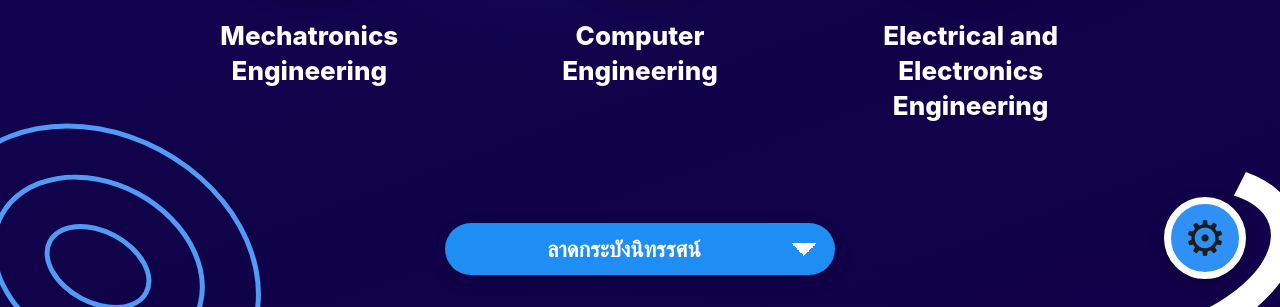
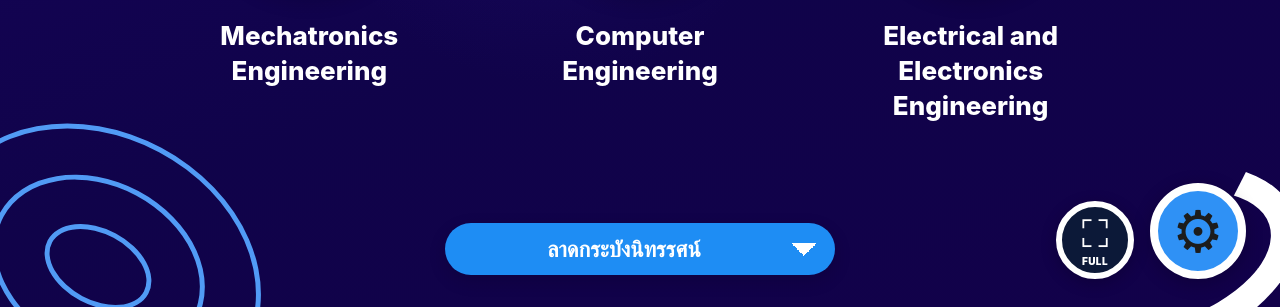
Before and after one commit to Mocsipa/KOSEN-VOTE, a plain HTML site: page index.html in a window 1280 px wide. Shown: the part 493-800 px from the top of the page. Drawn offline with Linux system fonts and the light colour scheme.

Commit message:
Add files via upload

```diff
--- a/index.html
+++ b/index.html
@@ -32,11 +32,13 @@ button{touch-action:manipulation}
 .brand{height:88px;margin-top:4px;display:flex;align-items:center;justify-content:center}.brand img{height:100%;width:auto;max-width:330px;object-fit:contain}
 h1{font-size:clamp(42px,4.55vw,73px);line-height:1;margin:10px 0 8px;font-weight:950;letter-spacing:.5px;text-align:center}
 .subtitle{font-size:clamp(25px,2.8vw,44px);font-weight:400;letter-spacing:1px;margin-bottom:24px}
-.top-actions{position:absolute;right:34px;bottom:28px;top:auto;z-index:5;display:flex;gap:12px;align-items:flex-end}
+.top-actions{position:absolute;right:34px;bottom:28px;top:auto;z-index:5;display:flex;gap:16px;align-items:flex-end}
 .tool-btn{width:70px;height:70px;border:1px solid rgba(255,255,255,.22);border-radius:50%;background:#2f91f5;color:#111;display:flex;flex-direction:column;align-items:center;justify-content:center;gap:2px;cursor:pointer;box-shadow:0 5px 18px rgba(0,0,0,.16)}
-#fullscreenBtn{display:none}
-#settingsBtn{width:82px;height:82px;border:7px solid #fff;background:#2f91f5;color:#1c1c1c;box-shadow:0 4px 16px rgba(0,0,0,.18)}
-#settingsBtn .ico{font-size:48px}
+#fullscreenBtn{display:flex;width:78px;height:78px;border:6px solid #fff;background:#0c1938;color:#fff;box-shadow:0 4px 16px rgba(0,0,0,.22);border-radius:50%;align-items:center;justify-content:center;flex-direction:column}
+#fullscreenBtn .ico{font-size:38px;line-height:1}
+#fullscreenBtn small{font-size:10px;line-height:1;margin-top:2px;font-weight:900}
+#settingsBtn{width:96px;height:96px;border:8px solid #fff;background:#2f91f5;color:#1c1c1c;box-shadow:0 4px 18px rgba(0,0,0,.22);border-radius:50%;display:flex;align-items:center;justify-content:center}
+#settingsBtn .ico{font-size:58px;line-height:1}
 .tool-btn .ico{font-size:30px;line-height:1}.tool-btn small{font-size:9px;font-weight:900;letter-spacing:.4px}.tool-btn:active{transform:scale(.96)}
 .cards{display:grid;grid-template-columns:repeat(3,minmax(200px,1fr));gap:62px;width:min(100%,930px);align-items:start;margin-top:4px}
 .card{text-align:center}.vote-circle{width:225px;aspect-ratio:1;border:8px solid white;border-radius:50%;display:grid;place-items:center;margin:auto;color:#fff;font-size:83px;font-weight:500;cursor:pointer;box-shadow:0 6px 0 rgba(255,255,255,.16) inset,0 7px 18px rgba(0,0,0,.12);transition:transform .12s,filter .12s}
@@ -65,8 +67,8 @@ h1{font-size:clamp(42px,4.55vw,73px);line-height:1;margin:10px 0 8px;font-weight
 /* export modal */
 .export-window{width:min(520px,94vw);padding:26px 34px 24px;text-align:center}.check{width:70px;height:70px;border-radius:50%;background:#27b85c;margin:0 auto 17px;display:grid;place-items:center;font-size:43px;font-weight:900}.export-window h2{font-size:27px;margin:0 0 8px}.export-window p{color:#c8d0e3;margin:5px 0}.export-file{color:#20d95a!important;font-weight:850;word-break:break-word}.export-actions{display:grid;grid-template-columns:1fr 1.15fr;gap:12px;margin-top:22px}.export-tip{font-size:11px;color:#7985a0;margin-top:14px}
 
-@media(max-width:1000px){.top-actions{right:24px;bottom:24px}.tool-btn{width:62px;height:62px}.cards{gap:26px}.vote-circle{width:195px;font-size:70px}.label{font-size:21px}}
-@media(max-width:720px){html,body{overflow:auto}.app{min-height:100dvh;height:auto}.content{min-height:100dvh;padding:18px 16px 18px}.top-actions{position:absolute;right:18px;bottom:18px;margin:0;align-self:auto}.brand{height:64px;margin-top:-44px}.cards{grid-template-columns:1fr;gap:15px}.vote-circle{width:145px;font-size:56px}.label{font-size:19px;min-height:auto;margin-top:8px}.subtitle{font-size:23px;margin-bottom:12px}h1{font-size:34px}.bottom{margin-top:22px}.activity-select{min-width:0;width:86vw;font-size:17px}.blob.tl{width:145px;height:170px}.dots{opacity:.45}.settings-layout{grid-template-columns:1fr}.side-nav{border-right:0;border-bottom:1px solid #2c3857;display:grid;grid-template-columns:repeat(2,1fr);gap:6px}.nav-btn{margin:0}.summary-top{grid-template-columns:auto 1fr auto}.summary-top .left img{height:32px}.summary-top h2{font-size:16px;text-align:center}.settings-window,.summary-window{max-height:94dvh;overflow:auto}}
+@media(max-width:1000px){.top-actions{right:24px;bottom:24px;gap:12px}#fullscreenBtn{width:68px;height:68px}#fullscreenBtn .ico{font-size:32px}#settingsBtn{width:84px;height:84px}#settingsBtn .ico{font-size:50px}.tool-btn{width:62px;height:62px}.cards{gap:26px}.vote-circle{width:195px;font-size:70px}.label{font-size:21px}}
+@media(max-width:720px){html,body{overflow:auto}.app{min-height:100dvh;height:auto}.content{min-height:100dvh;padding:18px 16px 18px}.top-actions{position:absolute;right:18px;bottom:18px;margin:0;align-self:auto;gap:10px}#fullscreenBtn{width:60px;height:60px;border-width:4px}#fullscreenBtn .ico{font-size:28px}#fullscreenBtn small{font-size:8px}#settingsBtn{width:72px;height:72px;border-width:5px}#settingsBtn .ico{font-size:42px}.brand{height:64px;margin-top:-44px}.cards{grid-template-columns:1fr;gap:15px}.vote-circle{width:145px;font-size:56px}.label{font-size:19px;min-height:auto;margin-top:8px}.subtitle{font-size:23px;margin-bottom:12px}h1{font-size:34px}.bottom{margin-top:22px}.activity-select{min-width:0;width:86vw;font-size:17px}.blob.tl{width:145px;height:170px}.dots{opacity:.45}.settings-layout{grid-template-columns:1fr}.side-nav{border-right:0;border-bottom:1px solid #2c3857;display:grid;grid-template-columns:repeat(2,1fr);gap:6px}.nav-btn{margin:0}.summary-top{grid-template-columns:auto 1fr auto}.summary-top .left img{height:32px}.summary-top h2{font-size:16px;text-align:center}.settings-window,.summary-window{max-height:94dvh;overflow:auto}}
 </style>
 </head>
 <body>
```
